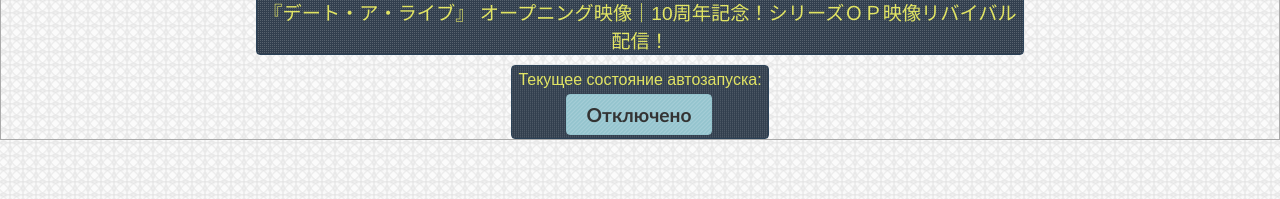
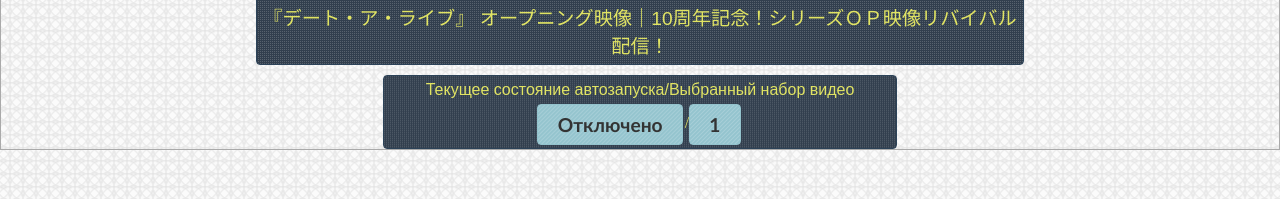
Before and after one commit to Rb2PtCl6/first_site_1, a plain HTML site: page video01-video_test_1.html in a window 1280 px wide. Shown: the part 492-691 px from the top of the page. Drawn offline with nearby package versions, Linux system fonts and the light colour scheme.

Commit message:
second button

```diff
--- a/video01-video_test_1.html
+++ b/video01-video_test_1.html
@@ -17,23 +17,27 @@
     list1[0]='『デート・ア・ライブ』 オープニング映像｜10周年記念！シリーズＯＰ映像リバイバル配信！';
     list1[1]='『デート・ア・ライブⅡ』 オープニング映像｜10周年記念！シリーズＯＰ映像リバイバル配信！';
     list1[2]='『デート・ア・ライブⅢ』 オープニング映像｜10周年記念！シリーズＯＰ映像リバイバル配信！';
+    list1[3]='Date A Live III - Ending｜Last Promise';
+    list1[4]='Date A Live Season 3 OST - AHIH (Origami Battle Theme)';
+    list1[5]='Date A Live Season 3 OST - Wedding March (Origami Theme)';
     // poster array
     var list2=new Array;
-    list2[0]=new Image;
-    list2[1]=new Image;
-    list2[2]=new Image;
-    list2[0].src='./video01/images/image1.png';
-    list2[1].src='./video01/images/image2.png';
-    list2[2].src='./video01/images/image3.png';
+    for (var t=0;t<6;t++){
+      list2[t]=new Image;
+      list2[t].src='./video01/images/image'+(t+1)+'.png'
+    }
     // links on video
     var link_list=new Array;
     link_list[0]="https://drive.google.com/uc?export=download&id=1v22_YIN0hQNpe6MUOjmWTLYwRr-aWYyk";
     link_list[1]="https://drive.google.com/uc?export=download&id=1pm70Guc5seUrqhlRjFHQs4DHtG-QQERL";
     link_list[2]="https://drive.google.com/uc?export=download&id=1KLvIPR7CLpHHdImhBG3bMrTem9DvO-vi";
+    link_list[3]="https://drive.google.com/uc?export=download&id=1Ff2saPtIUjbsV6qu7vR_BvZG-aiPyM9z";
+    link_list[4]="https://drive.google.com/uc?export=download&id=1QMp9Rd13rExBymaDgynh-xdqfgzUWg4I";
+    link_list[5]="https://drive.google.com/uc?export=download&id=1x0x3-4Z9bEswIKxMYX3CjRtTsZsUzBeO";
   </script>
   <style>
     body, html{padding: 0;margin: 0;}
-    div.text1{font-family: Arial, Helvetica, sans-serif; font-size: 1.2em;margin-bottom: 10px; text-align: center;}
+    div.text1{font-family: Arial, Helvetica, sans-serif; font-size: 1.2em;margin-bottom: 10px; text-align: center;padding: 5px;}
     div.inp1{margin-top: 10px; border: 0px; text-align: left;}
     div.inp1 input{margin: 3px;}
     div.part1{font-family: Arial, Helvetica, sans-serif; font-size: 1em; margin: 5px;}
@@ -43,22 +47,32 @@
   <BODY>
     <center><div class="main">
       <div class="inp1">
-        <input type="button" value="Opening 1" id="but1" class="inp">
-        <input type="button" value="Opening 2" id="but2" class="inp">
-        <input type="button" value="Opening 3" id="but3" class="inp">
+        <input type="button" value="Opening 1" id="but1" class="inp first_i">
+        <input type="button" value="Opening 2" id="but2" class="inp first_i">
+        <input type="button" value="Opening 3" id="but3" class="inp first_i">
+        <input type="button" value="Ending 3" id="but4" class="inp second_i">
+        <input type="button" value="AHIH" id="but5" class="inp second_i">
+        <input type="button" value="Wedding March" id="but6" class="inp second_i">
       </div>
       <div id="player1" class="player1"></div>
       <div class="text1"></div>
-      <center><div class="text2">
-        <div class="part1">Текущее cостояние автозапуска:</div>
-      <div class="part2"><input type="button" value="Отключено" class="but10"></div>
-      </div></center>
-    </div></center>
+      <center>
+        <div class="text2">
+          <div class="part1">Текущее cостояние автозапуска/Выбранный набор видео</div>
+          <div class="part2"><input type="button" value="Отключено" class="but10">/<input type="button" value="1" class="but11"></div>
+        </div>
+      </center>
+    </div>
+    </center>
       <script>
         var player= new Playerjs({id:"player1",file:[
           {"file":link_list[0],"poster":list2[0].src,"id":"v1"},
           {"file":link_list[1],"poster":list2[1].src,"id":"v2"},
-          {"file":link_list[2],"poster":list2[2].src,"id":"v3"}]
+          {"file":link_list[2],"poster":list2[2].src,"id":"v3"},
+          {"file":link_list[3],"poster":list2[3].src,"id":"v4"},
+          {"file":link_list[4],"poster":list2[4].src,"id":"v5"},
+          {"file":link_list[5],"poster":list2[5].src,"id":"v6"},
+        ]
         });
         player.api('volume',0.8);
         player.api('find','v1');
@@ -68,6 +82,7 @@
           $('body').addClass('ui-widget-content');
           $('input[type=button].inp').button();
           $('input[type=button].but10').button();
+          $('input[type=button].but11').button();
           $('div.inp1').addClass('ui-widget-header');
           $('div.text1').addClass('ui-widget-header');
           $('div.text2').addClass('ui-widget-header').addClass('ui-corner-all');
@@ -84,11 +99,11 @@
           // size
           if ($('html.html1').hasClass('mobile')==true || $('html.html1').hasClass('tablet')==true){
             $('div.main').width(ww*0.995);
-            $('div.text2').width(ww*0.4);
+            $('div.text2').width(ww*0.8);
           }
           else{
             $('div.main').width(ww*0.6);
-            $('div.text2').width(ww*0.2);
+            $('div.text2').width(ww*0.4);
           };
           // autolaunch
           var n_text='preload'
@@ -102,8 +117,26 @@
               $('input.but10').attr('value','Отключено');
               } ;
           })
+          // video collections
+          $('input.second_i').hide()
+          var vid_col=0;
+          $('input.but11').click(function(){
+            if (vid_col==0){
+              $('input.but11').attr('value','2');
+              $('input.first_i').hide()
+              $('input.second_i').show()
+              vid_col=1;
+            }
+            else{
+              $('input.but11').attr('value','1');
+              $('input.second_i').hide()
+              $('input.first_i').show()
+              vid_col=0;
+            }
+          })
+          // click on input
           $('input.inp').click(function(){
-            var ind=$('div.inp1 input').index(this);
+            var ind=$('div.inp1 input.inp').index(this);
             if (player.api('playlist_id')=='v'+(ind+1)) return;
             player.api('find','v'+(ind+1));
             player.api(n_text)
```
Also changed, not shown: 3 other files.
